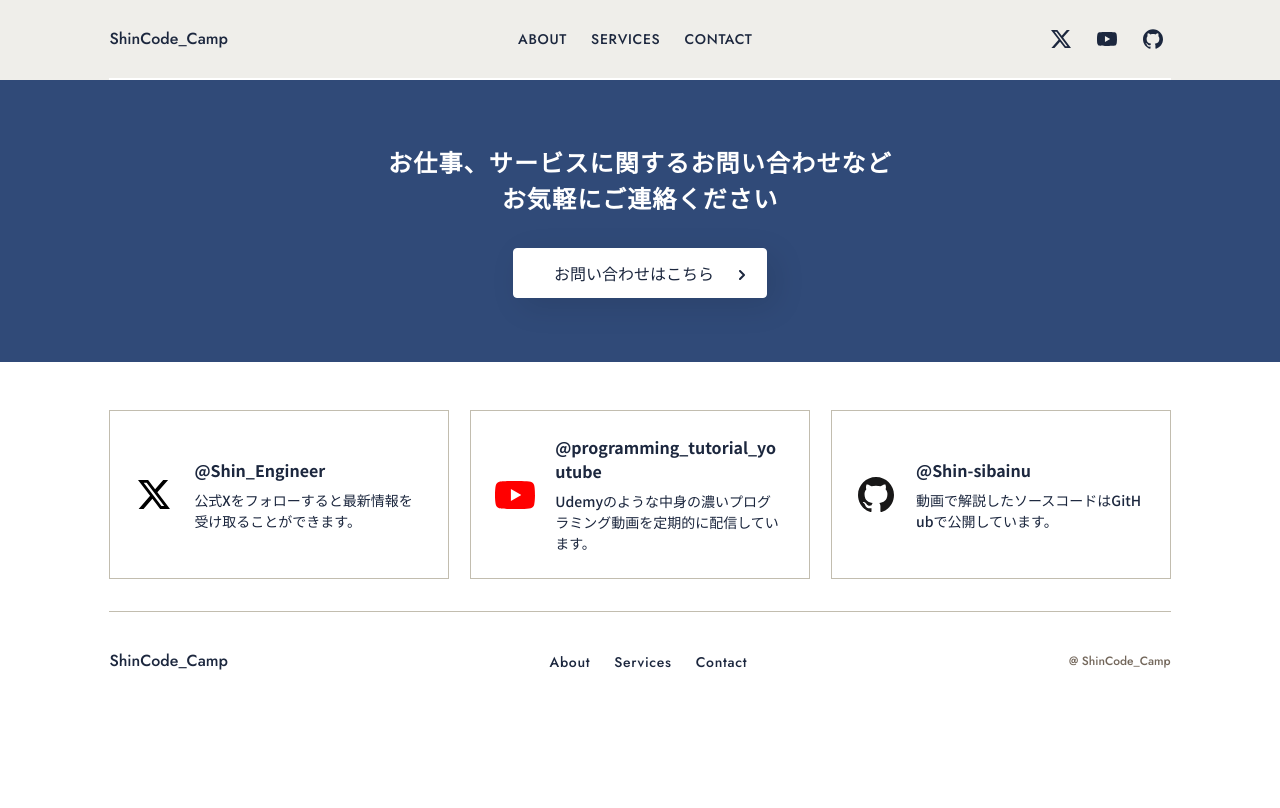
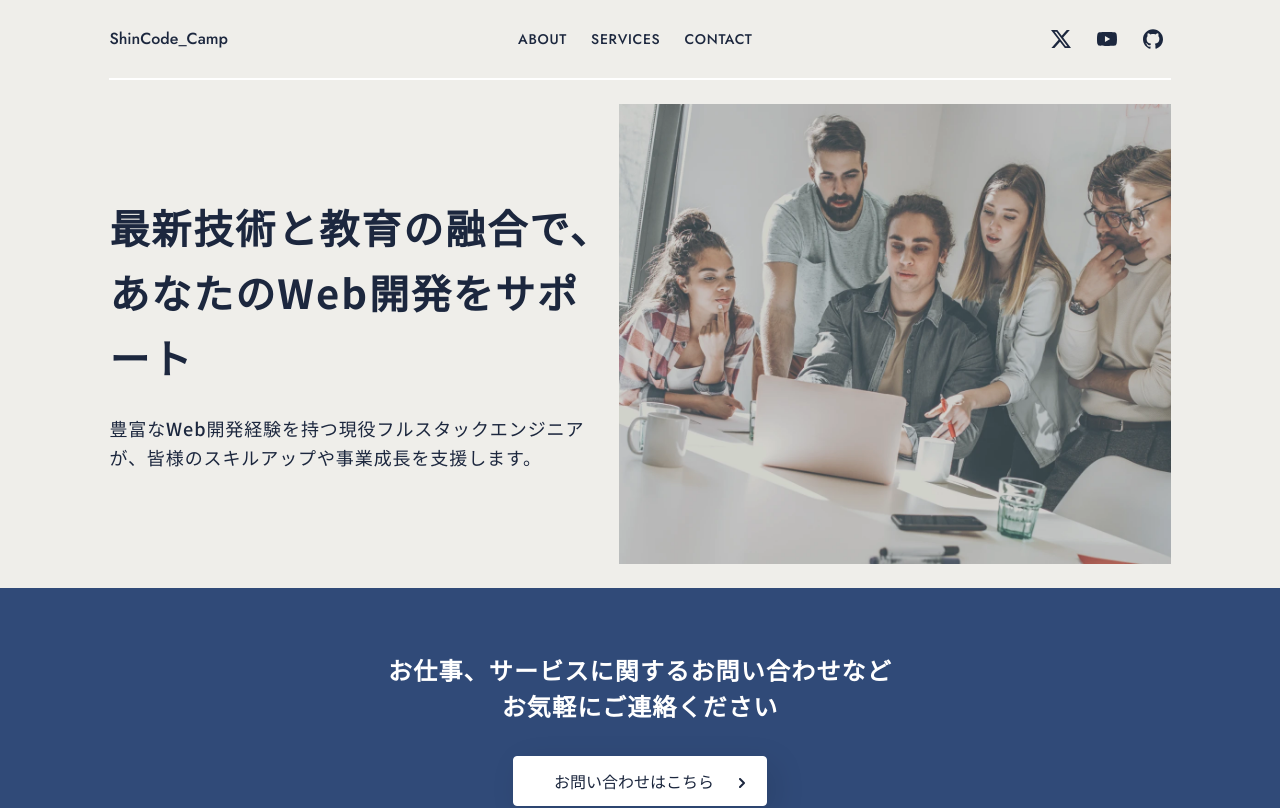
Before and after one commit to Shin-sibainu/shincode-portfolio-site, a Next.js app: page / in a window 1280 px wide. Shown: the top 808 px of the page. Built offline with nearby package versions, Linux system fonts and the light colour scheme.

Commit message:
homeのheroセクション実装

```diff
--- a/src/app/layout.tsx
+++ b/src/app/layout.tsx
@@ -28,7 +28,7 @@ export default function RootLayout({
     <html lang="ja">
       <body className={`${inter.className} ${jost.variable} ${notoSansJP.variable}`}>
         <Header />
-        <main className="pt-[80px]">
+        <main className="pt-[80px] bg-secondary-100">
           {children}
         </main>
         <Footer />
--- a/src/app/page.tsx
+++ b/src/app/page.tsx
@@ -1,8 +1,10 @@
 import Contact from "@/components/layouts/Contact/Contact";
+import HeroSection from "@/components/sections/home/HeroSection";
 
 export default function Home() {
   return (
     <main>
+      <HeroSection />
       <Contact />
     </main>
   );
--- /dev/null
+++ b/src/components/sections/home/HeroSection.tsx
@@ -0,0 +1,43 @@
+import Image from 'next/image';
+import React from 'react';
+
+const HeroSection = () => {
+  return (
+    <section className="flex flex-col items-center py-10 xl:py-6 md:px-6.67 w-full">
+      <div className="max-w-[1248px] w-full px-6">
+        <div className="flex flex-col lg:flex-row items-center lg:justify-between gap-6 lg:gap-0 w-full">
+          <div className="flex flex-col gap-4 xl:gap-6 font-notoSansJP text-primary-950">
+            <h1 className="font-bold text-[22px] sm:text-[40px] leading-[36px] sm:leading-[65px] tracking-wider lg:max-w-[554px]">
+              最新技術と教育の融合で、
+              <br className="block lg:hidden xl:block" />
+              あなたのWeb開発をサポート
+            </h1>
+            <p className="font-medium text-base sm:text-lg leading-[26px] sm:leading-[29px] tracking-wider lg:max-w-[513px]">
+              豊富なWeb開発経験を持つ現役フルスタックエンジニアが、
+                <br className="hidden sm:block lg:hidden" />
+              皆様のスキルアップや事業成長を支援します。
+            </p>
+          </div>
+
+          <div>
+            <picture>
+              <source
+                media="(max-width: 640px)"
+                srcSet="/home/hero-responsive.webp"
+              />
+              <Image
+                src="/home/hero.webp"
+                width={600}
+                height={500}
+                sizes="(max-width: 640px) 100vw, 600px"
+                alt="hero image"
+              />
+            </picture>
+          </div>
+        </div>
+      </div>
+    </section>
+  );
+};
+
+export default HeroSection;
--- a/tailwind.config.ts
+++ b/tailwind.config.ts
@@ -17,6 +17,7 @@ const config: Config = {
   			'secondary-100': '#EFEEEA',
   			'secondary-300': '#C2BDAF',
   			'secondary-700': '#73675B',
+				'secondary-950': '#292521',
   			'primary-950': '#1C273E',
   			'primary-900': '#304A78',
   			'primary-100': '#E1EDF8',
```
Also changed, not shown: public/home/hero-responsive.webp (added), public/home/hero.webp (added).
